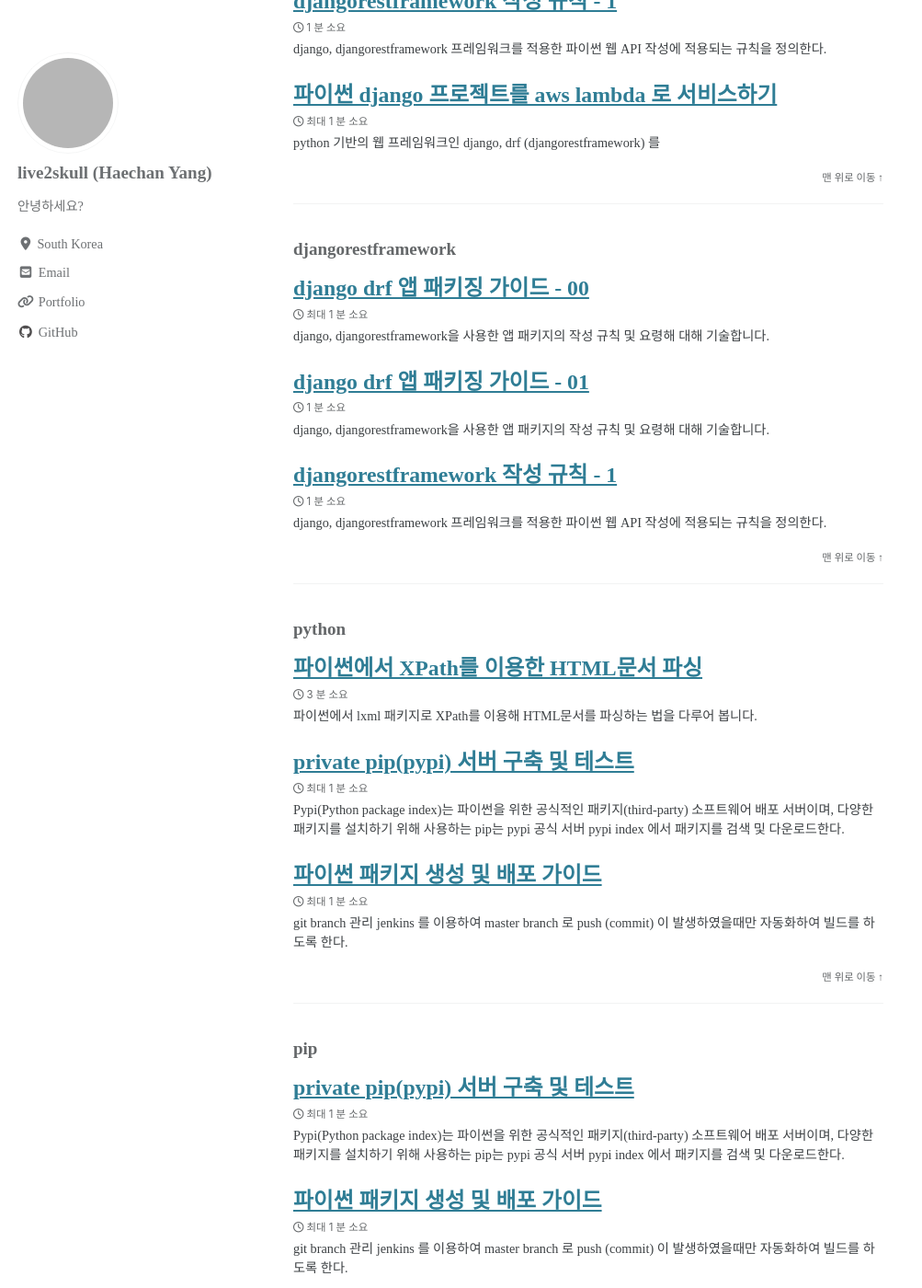
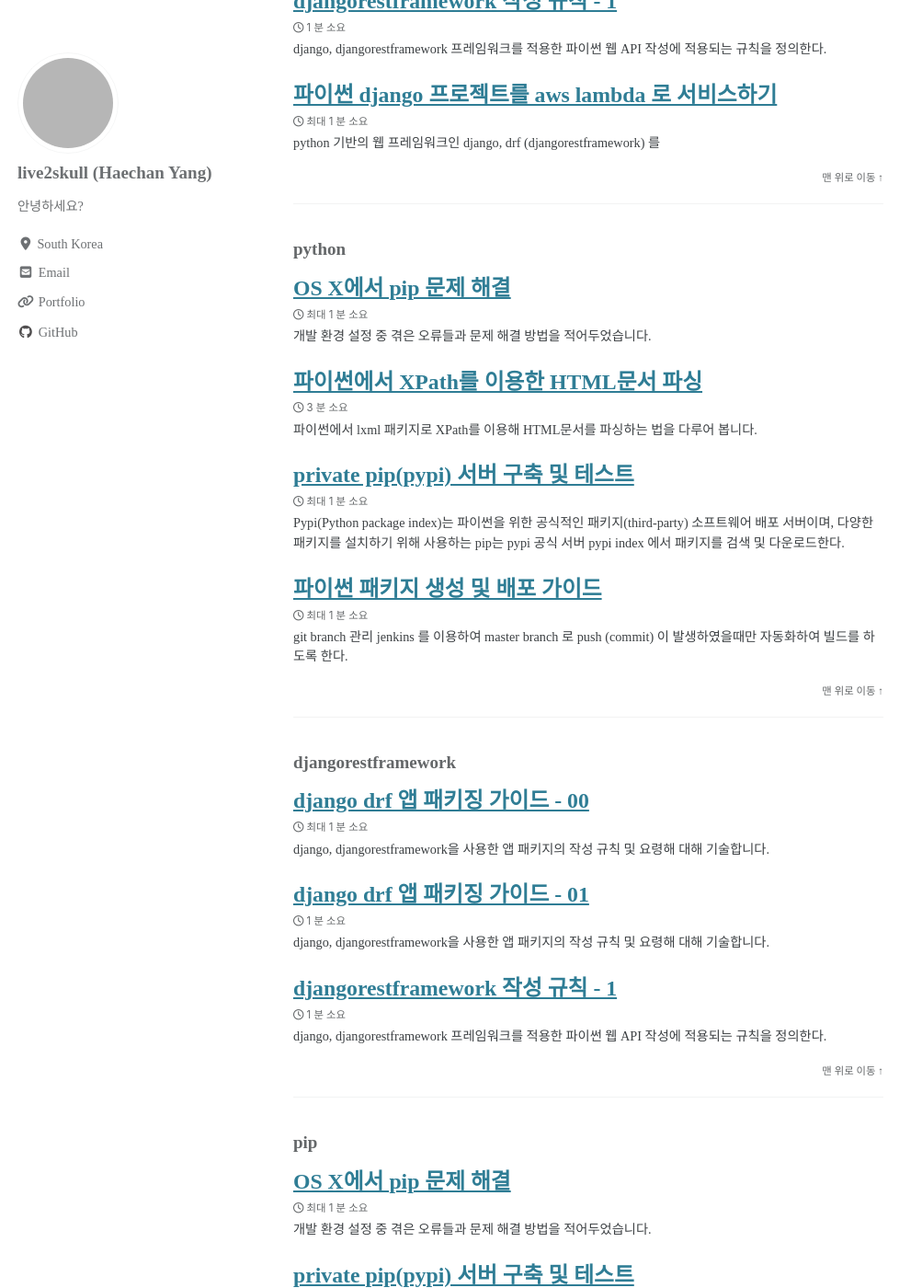
Before and after one commit to live2skull/blog.live2skull.kr, a Jekyll site: the page built from _pages/category-archive.markdown, in a window 1280 px wide and 1400 px high, scrolled down 4310 px. Shown: the whole window at 92% size, without its empty margins (0-1003 px from the left). Built offline with Jekyll 4.4.1, drawn with Linux system fonts in a browser that asks for light colours; cached includes are drawn as plain includes; nearby versions of some CDN libraries; some web fonts are replaced; some of the changed text lies outside the part shown; grey boxes are pictures that could not be loaded.

Commit message:
pip 오류해결

````diff
--- a/_posts/python/2020-04-14-python-lxml.markdown
+++ b/_posts/python/2020-04-14-python-lxml.markdown
@@ -7,7 +7,7 @@ toc_label: "둘러보기"
 toc_icon: "columns"
 
 categories: python lxml
-categories: python lxml html
+tags: python lxml html
 ---
 
 파이썬에서 `lxml` 패키지로 `XPath`를 이용해 HTML문서를 파싱하는 법을 다루어 봅니다.
--- /dev/null
+++ b/_posts/python/2020-05-10-python-pip-troubleshooting-osx.markdown
@@ -0,0 +1,31 @@
+---
+title:  "OS X에서 pip 문제 해결"
+date:   2020-05-10 17:30:00 +0900
+
+toc: true
+toc_label: "둘러보기"
+toc_icon: "columns"
+
+categories: python pip
+tags: python lxml html
+---
+
+개발 환경 설정 중 겪은 오류들과 문제 해결 방법을 적어두었습니다.
+
+## clang / gcc 컴파일러 오류
+
+### 1. `ld` 라이브러리 오류
+
+```
+ld: library not found for -lssl
+```
+
+오류가 발생할 수 있는 경우는 다음과 같습니다.
+
+- -l `library` 에 해당하는 라이브러리가 설치되어 있지 않음.
+- `LIBRARY_PATH` 환경변수가 설정되어 있지 않음.
+- 라이브러리는 설치되어 있으나 환경변수에 등록되어 있지 않음.
+
+라이브러리가 설치되어 있지 않은 경우, 해당 라이브러리를 설치합니다. (OS X의 경우 대부분의 라이브러리를 brew에서 설치할 수 있습니다.)
+
+사용하는 쉘에 맞는 `.profile` 에 `export LIBRARY_PATH=...` 로 라이브러리 경로를 설정하고 적용 후 재시도합니다.
````
